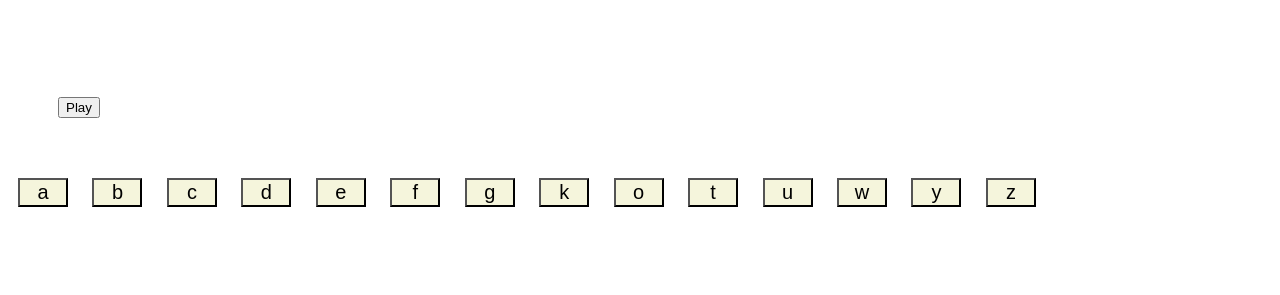
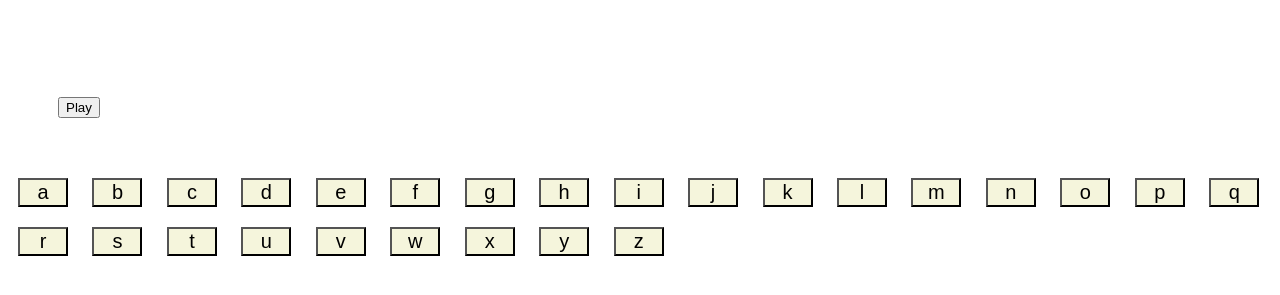
Before and after one commit to PamelaOnGit/Hangman, a plain HTML site: page index.html in a window 1280 px wide. Shown: the part 111-406 px from the top of the page. Drawn offline with Linux system fonts and the light colour scheme.

Commit message:
final checks completed

```diff
--- a/index.html
+++ b/index.html
@@ -25,13 +25,26 @@
         <button id="e" class="letterbtn">e</button>
         <button id="f" class="letterbtn">f</button>
         <button id="g" class="letterbtn">g</button>
+        <button id="h" class="letterbtn">h</button>
+        <button id="i" class="letterbtn">i</button>
+        <button id="j" class="letterbtn">j</button>
         <button id="k" class="letterbtn">k</button>
+        <button id="l" class="letterbtn">l</button>
+        <button id="m" class="letterbtn">m</button>
+        <button id="n" class="letterbtn">n</button>
         <button id="o" class="letterbtn">o</button>
+        <button id="p" class="letterbtn">p</button>
+        <button id="q" class="letterbtn">q</button>
+        <button id="r" class="letterbtn">r</button>
+        <button id="s" class="letterbtn">s</button>
         <button id="t" class="letterbtn">t</button>
         <button id="u" class="letterbtn">u</button>
+        <button id="v" class="letterbtn">v</button>
         <button id="w" class="letterbtn">w</button>
+        <button id="x" class="letterbtn">x</button>
         <button id="y" class="letterbtn">y</button>
         <button id="z" class="letterbtn">z</button>
+
 
 
     </div>
```
